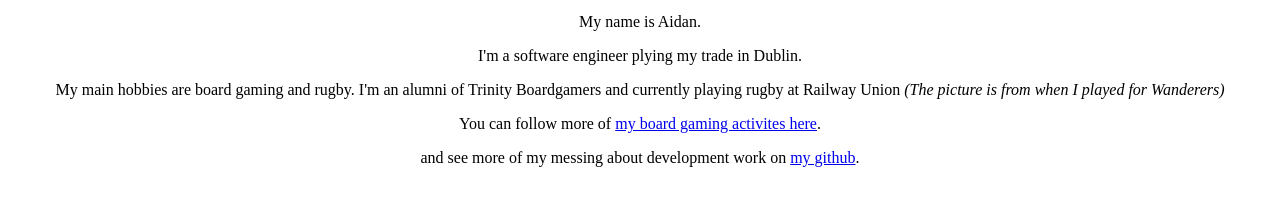
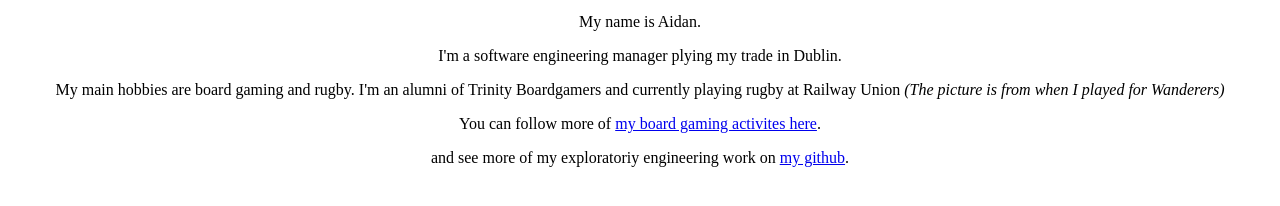
Before and after one commit to aidan-duggan/about, a plain HTML site: page index.html in a window 1280 px wide. Shown: the part 358-564 px from the top of the page. Drawn offline with Linux system fonts and the light colour scheme.

Commit message:
Update index.html

```diff
--- a/index.html
+++ b/index.html
@@ -7,10 +7,10 @@
 </div>
 <div style="display:inline-block;">
 <p>My name is Aidan.</p>
-<p>I'm a software engineer plying my trade in Dublin.</p>
+<p>I'm a software engineering manager plying my trade in Dublin.</p>
 <p>My main hobbies are board gaming and rugby. I'm an alumni of Trinity Boardgamers and currently playing rugby at Railway Union <i>(The picture is from when I played for Wanderers)</i></p>
 <p>You can follow more of <a href="http://aidan-duggan.github.io/whilegaming">my board gaming activites here</a>. </p>
-<p>and see more of my messing about development work on <a href="https://github.com/aidan-duggan">my github</a>.</p>
+<p>and see more of my exploratoriy engineering work on <a href="https://github.com/aidan-duggan">my github</a>.</p>
 </div>
 </div>
 </html>
```
